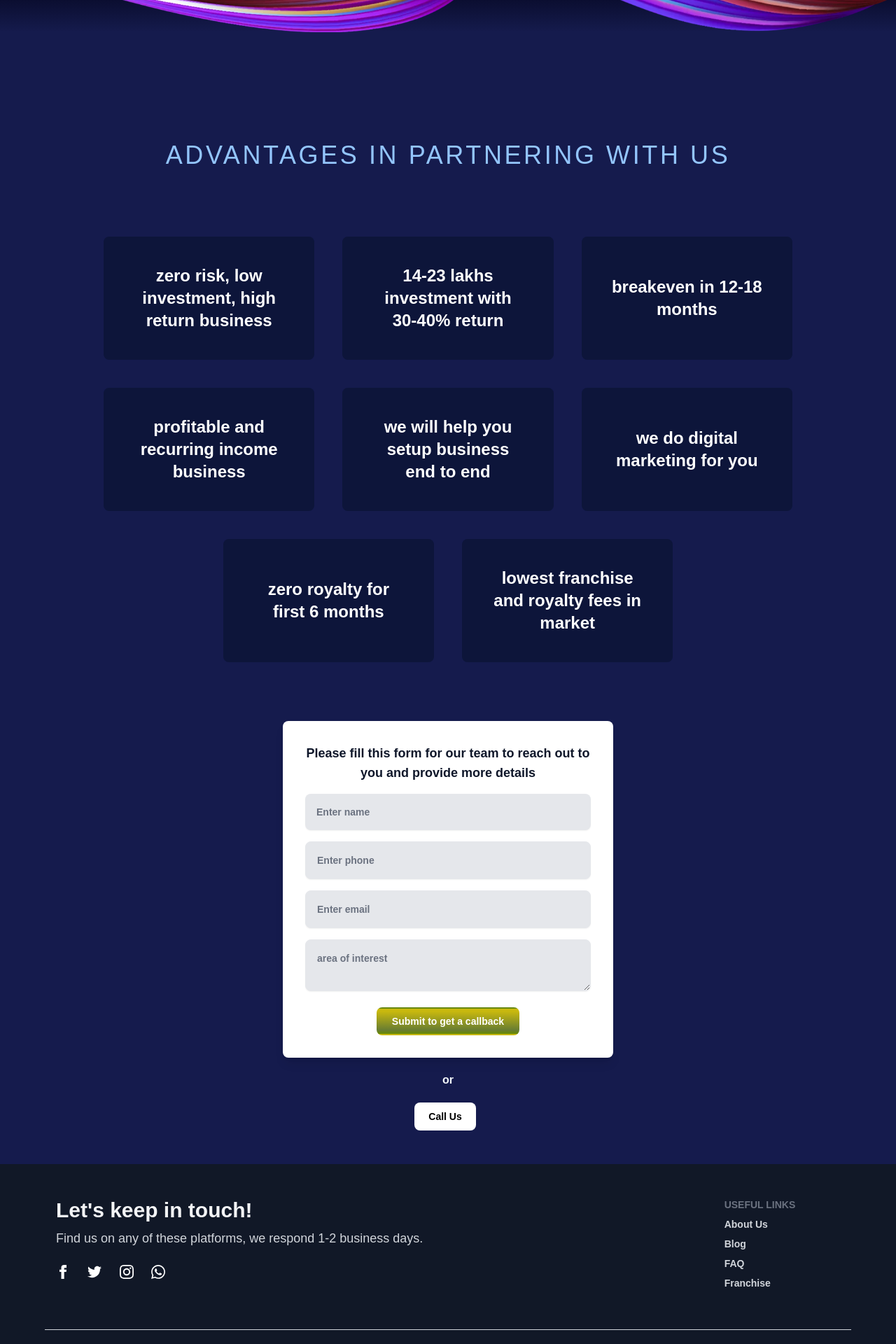
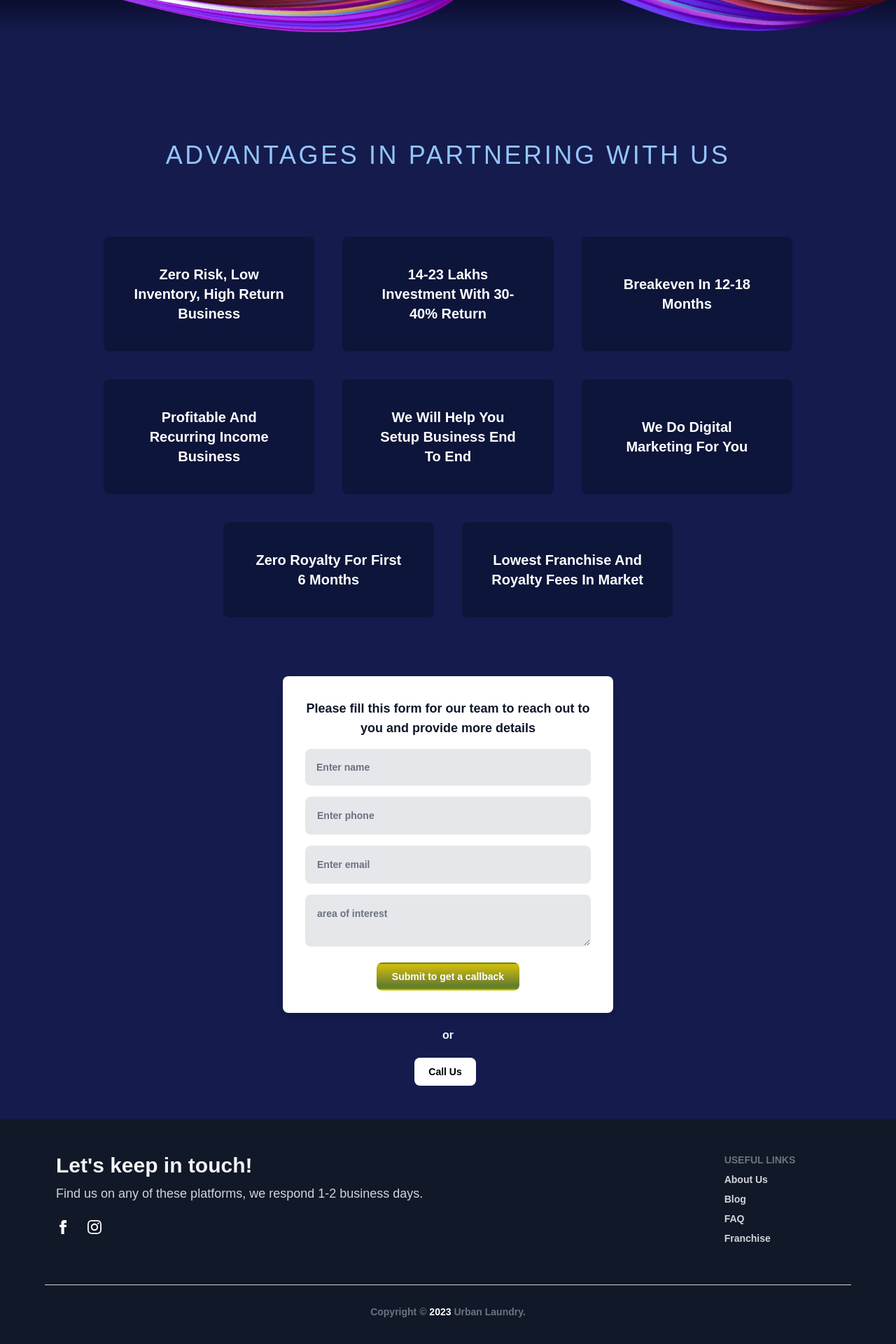
Before and after one commit to UrbanLaundry/UrbanLaundryWebsite, a Next.js app: page /franchise in a window 1280 px wide. Shown: the part 878-2798 px from the top of the page at 70% size. Built offline with nearby package versions, Linux system fonts and the light colour scheme.

Commit message:
learn more

```diff
--- a/src/Components/Footer.jsx
+++ b/src/Components/Footer.jsx
@@ -13,6 +13,7 @@ export default function Footer() {
               Find us on any of these platforms, we respond 1-2 business days.
             </h5>
             <div className="mt-6 lg:mb-0 mb-6 grid grid-cols-4 w-full md:w-1/3">
+              <a href="https://www.facebook.com/theurbanLaundry/">
                 <svg
                   xmlns="http://www.w3.org/2000/svg"
                   className="h-5 w-5"
@@ -21,14 +22,17 @@ export default function Footer() {
                 >
                   <path d="M9 8h-3v4h3v12h5v-12h3.642l.358-4h-4v-1.667c0-.955.192-1.333 1.115-1.333h2.885v-5h-3.808c-3.596 0-5.192 1.583-5.192 4.615v3.385z" />
                 </svg>
-              <svg
+              </a>
+
+              {/* <svg
                 xmlns="http://www.w3.org/2000/svg"
                 className="h-5 w-5"
                 fill="currentColor"
                 viewBox="0 0 24 24"
               >
                 <path d="M24 4.557c-.883.392-1.832.656-2.828.775 1.017-.609 1.798-1.574 2.165-2.724-.951.564-2.005.974-3.127 1.195-.897-.957-2.178-1.555-3.594-1.555-3.179 0-5.515 2.966-4.797 6.045-4.091-.205-7.719-2.165-10.148-5.144-1.29 2.213-.669 5.108 1.523 6.574-.806-.026-1.566-.247-2.229-.616-.054 2.281 1.581 4.415 3.949 4.89-.693.188-1.452.232-2.224.084.626 1.956 2.444 3.379 4.6 3.419-2.07 1.623-4.678 2.348-7.29 2.04 2.179 1.397 4.768 2.212 7.548 2.212 9.142 0 14.307-7.721 13.995-14.646.962-.695 1.797-1.562 2.457-2.549z" />
-              </svg>
+              </svg> */}
+              <a href="https://www.instagram.com/the.urbanlaundry/?hl=en">
                 <svg
                   xmlns="http://www.w3.org/2000/svg"
                   className="h-5 w-5"
@@ -37,14 +41,16 @@ export default function Footer() {
                 >
                   <path d="M12 2.163c3.204 0 3.584.012 4.85.07 3.252.148 4.771 1.691 4.919 4.919.058 1.265.069 1.645.069 4.849 0 3.205-.012 3.584-.069 4.849-.149 3.225-1.664 4.771-4.919 4.919-1.266.058-1.644.07-4.85.07-3.204 0-3.584-.012-4.849-.07-3.26-.149-4.771-1.699-4.919-4.92-.058-1.265-.07-1.644-.07-4.849 0-3.204.013-3.583.07-4.849.149-3.227 1.664-4.771 4.919-4.919 1.266-.057 1.645-.069 4.849-.069zm0-2.163c-3.259 0-3.667.014-4.947.072-4.358.2-6.78 2.618-6.98 6.98-.059 1.281-.073 1.689-.073 4.948 0 3.259.014 3.668.072 4.948.2 4.358 2.618 6.78 6.98 6.98 1.281.058 1.689.072 4.948.072 3.259 0 3.668-.014 4.948-.072 4.354-.2 6.782-2.618 6.979-6.98.059-1.28.073-1.689.073-4.948 0-3.259-.014-3.667-.072-4.947-.196-4.354-2.617-6.78-6.979-6.98-1.281-.059-1.69-.073-4.949-.073zm0 5.838c-3.403 0-6.162 2.759-6.162 6.162s2.759 6.163 6.162 6.163 6.162-2.759 6.162-6.163c0-3.403-2.759-6.162-6.162-6.162zm0 10.162c-2.209 0-4-1.79-4-4 0-2.209 1.791-4 4-4s4 1.791 4 4c0 2.21-1.791 4-4 4zm6.406-11.845c-.796 0-1.441.645-1.441 1.44s.645 1.44 1.441 1.44c.795 0 1.439-.645 1.439-1.44s-.644-1.44-1.439-1.44z" />
                 </svg>
-              <svg
+              </a>
+
+              {/* <svg
                 xmlns="http://www.w3.org/2000/svg"
                 className="h-5 w-5"
                 fill="currentColor"
                 viewBox="0 0 24 24"
               >
                 <path d="M.057 24l1.687-6.163c-1.041-1.804-1.588-3.849-1.587-5.946.003-6.556 5.338-11.891 11.893-11.891 3.181.001 6.167 1.24 8.413 3.488 2.245 2.248 3.481 5.236 3.48 8.414-.003 6.557-5.338 11.892-11.893 11.892-1.99-.001-3.951-.5-5.688-1.448l-6.305 1.654zm6.597-3.807c1.676.995 3.276 1.591 5.392 1.592 5.448 0 9.886-4.434 9.889-9.885.002-5.462-4.415-9.89-9.881-9.892-5.452 0-9.887 4.434-9.889 9.884-.001 2.225.651 3.891 1.746 5.634l-.999 3.648 3.742-.981zm11.387-5.464c-.074-.124-.272-.198-.57-.347-.297-.149-1.758-.868-2.031-.967-.272-.099-.47-.149-.669.149-.198.297-.768.967-.941 1.165-.173.198-.347.223-.644.074-.297-.149-1.255-.462-2.39-1.475-.883-.788-1.48-1.761-1.653-2.059-.173-.297-.018-.458.13-.606.134-.133.297-.347.446-.521.151-.172.2-.296.3-.495.099-.198.05-.372-.025-.521-.075-.148-.669-1.611-.916-2.206-.242-.579-.487-.501-.669-.51l-.57-.01c-.198 0-.52.074-.792.372s-1.04 1.016-1.04 2.479 1.065 2.876 1.213 3.074c.149.198 2.095 3.2 5.076 4.487.709.306 1.263.489 1.694.626.712.226 1.36.194 1.872.118.571-.085 1.758-.719 2.006-1.413.248-.695.248-1.29.173-1.414z" />
-              </svg>
+              </svg> */}
             </div>
           </div>
           <div className="w-full lg:w-6/12 px-2 md:px-4">
--- a/src/pages/franchise/index.js
+++ b/src/pages/franchise/index.js
@@ -16,7 +16,7 @@ const Card = ({ title, index, count }) => {
         (index === count - 2 ? " md:col-start-2" : "")
       }
     >
-      <p className={" text-white font-bold lowercase text-xs md:text-2xl  "}>
+      <p className={" text-white font-bold capitalize  text-xs md:text-xl  "}>
         {title}
       </p>
     </div>
@@ -25,49 +25,49 @@ const Card = ({ title, index, count }) => {
 
 const ProcessingInstruction = [
   {
-    title: "ZERO RISK, LOW INVESTMENT, HIGH RETURN BUSINESS",
+    title: "Zero risk, low inventory, high return business",
     description:
       "Lorem ipsum dolor sit amet, consectetur adipiscing elit, sed do eiusmod tempor incididunt ut labore et dolore magna aliqua.",
     icon: laundry_machine,
   },
   {
-    title: "14-23 LAKHS INVESTMENT WITH 30-40% RETURN",
+    title: "14-23 lakhs investment with 30-40% return",
     description:
       "Lorem ipsum dolor sit amet, consectetur adipiscing elit, sed do eiusmod tempor incididunt ut labore et dolore magna aliqua.",
     icon: laundry_machine,
   },
   {
-    title: "BREAKEVEN IN 12-18 MONTHS",
+    title: " Breakeven in 12-18 months",
     description:
       "Lorem ipsum dolor sit amet, consectetur adipiscing elit, sed do eiusmod tempor incididunt ut labore et dolore magna aliqua.",
     icon: laundry_machine,
   },
   {
-    title: "PROFITABLE AND RECURRING INCOME BUSINESS",
+    title: "Profitable and recurring income business",
     description:
       "Lorem ipsum dolor sit amet, consectetur adipiscing elit, sed do eiusmod tempor incididunt ut labore et dolore magna aliqua.",
     icon: laundry_machine,
   },
   {
-    title: "WE WILL HELP YOU SETUP BUSINESS END TO END",
+    title: " We will help you setup business end to end",
     description:
       "Lorem ipsum dolor sit amet, consectetur adipiscing elit, sed do eiusmod tempor incididunt ut labore et dolore magna aliqua.",
     icon: laundry_machine,
   },
   {
-    title: "WE DO DIGITAL MARKETING FOR YOU",
+    title: " We do digital marketing for you",
     description:
       "Lorem ipsum dolor sit amet, consectetur adipiscing elit, sed do eiusmod tempor incididunt ut labore et dolore magna aliqua.",
     icon: laundry_machine,
   },
   {
-    title: "ZERO ROYALTY FOR FIRST 6 MONTHS",
+    title: " Zero royalty for first 6 months",
     description:
       "Lorem ipsum dolor sit amet, consectetur adipiscing elit, sed do eiusmod tempor incididunt ut labore et dolore magna aliqua.",
     icon: laundry_machine,
   },
   {
-    title: "LOWEST FRANCHISE AND ROYALTY FEES IN MARKET ",
+    title: "Lowest franchise and royalty fees in market",
     description:
       "Lorem ipsum dolor sit amet, consectetur adipiscing elit, sed do eiusmod tempor incididunt ut labore et dolore magna aliqua.",
     icon: laundry_machine,
@@ -122,9 +122,11 @@ export default function Franchise() {
                   <p className="mt-4 text-center font-bold md:text-4xl text-white">
                     FRANCHISE IN BENGALURU
                   </p>
-                  <button className="mt-4 rounded-full max-w-max text-xs md:text-base">
-                    Learn More
-                  </button>
+                  <Link href={"/"}>
+                    <button className="mt-4 rounded-full max-w-max text-xs md:text-base">
+                      Learn More
+                    </button>
+                  </Link>
                 </div>
               </div>
             </div>
```
Lines whose indentation alone changed are shown as unchanged.
